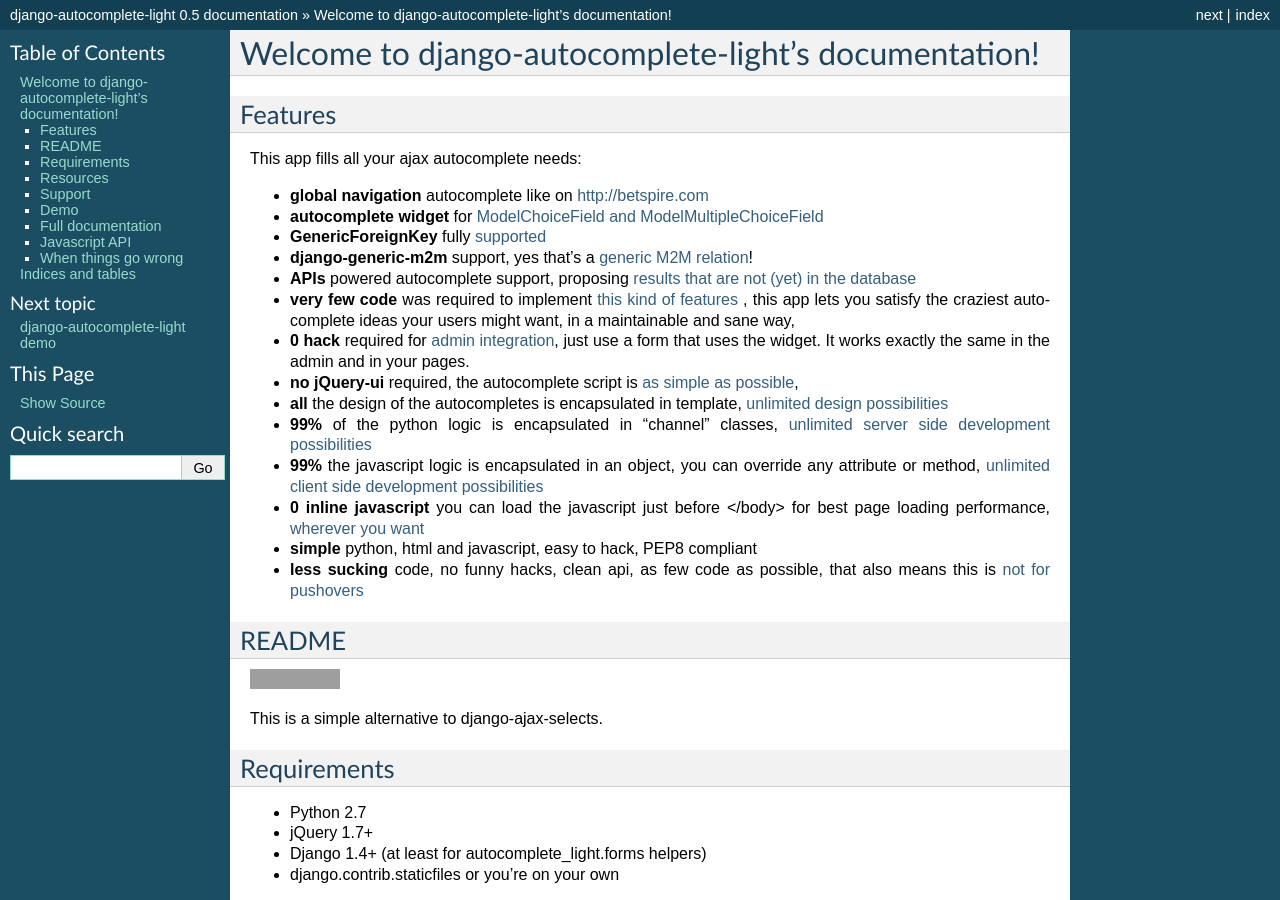
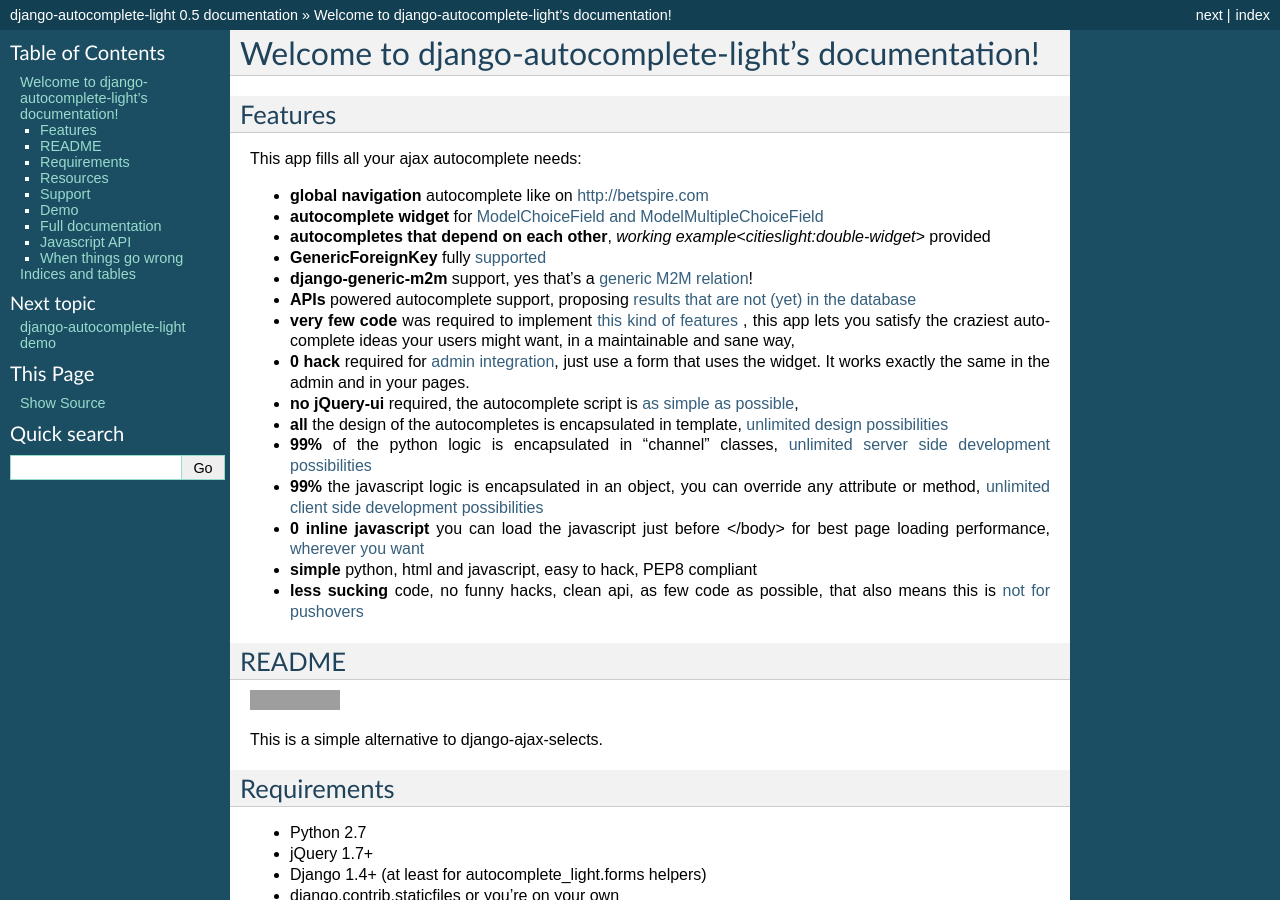
Before and after one commit to yourlabs/django-autocomplete-light, a Sphinx documentation site: the page built from docs/source/index.rst, in a window 1280 px wide and 900 px high. Built offline with Sphinx 7.4.7, drawn with Linux system fonts in a browser that asks for light colours; grey boxes are pictures that could not be loaded.

Commit message:
Link to cities-light double widget documentation

```diff
--- a/docs/source/index.rst
+++ b/docs/source/index.rst
@@ -9,6 +9,8 @@
 - **global navigation** autocomplete like on http://betspire.com
 - **autocomplete widget** for :ref:`ModelChoiceField
   and ModelMultipleChoiceField<widget>`
+- **autocompletes that depend on each other**, `working
+  example<citieslight:double-widget>` provided
 - **GenericForeignKey** fully :ref:`supported<generic-fk>`
 - **django-generic-m2m** support, yes that's a :ref:`generic M2M relation
   <generic-m2m>`!
```
